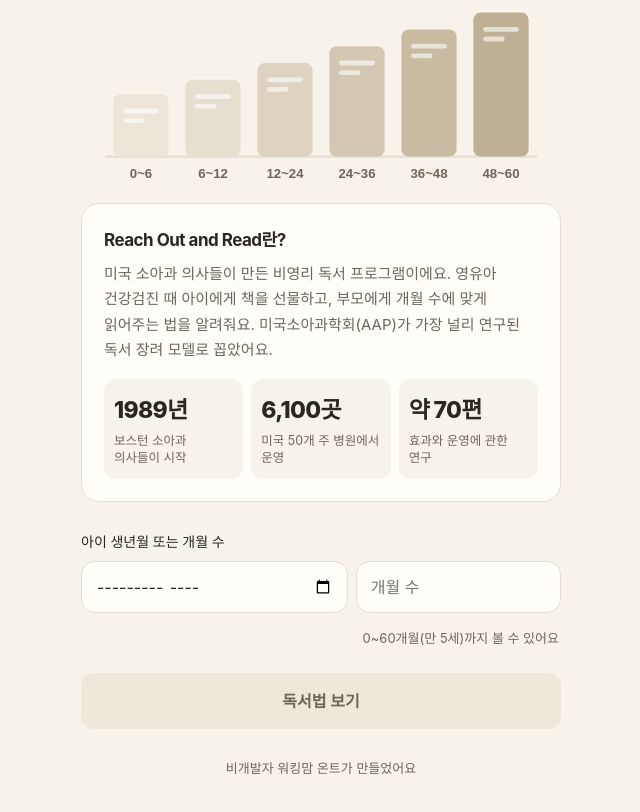
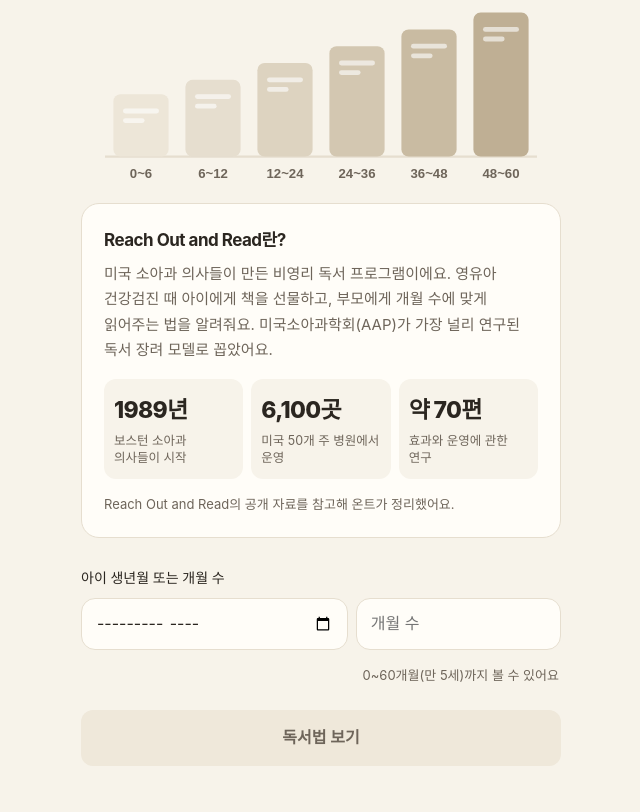
Before and after one commit to boldly1109-dev/ont, a plain HTML site: page reading/index.html in a window 1280 px wide. Shown: the part 324-1136 px from the top of the page, without its empty margins (319-959 px from the left). Drawn offline with Linux system fonts and the light colour scheme; a web font is replaced by a local one.

Commit message:
독서법 앱 출처 문구 추가

```diff
--- a/reading/index.html
+++ b/reading/index.html
@@ -118,6 +118,7 @@ details p{margin:6px 0}details a{color:var(--ink);overflow-wrap:anywhere}
         <div class="stat"><b>6,100곳</b><span>미국 50개 주 병원에서 운영</span></div>
         <div class="stat"><b>약 70편</b><span>효과와 운영에 관한 연구</span></div>
       </div>
+      <p style="font-size:13px;margin-top:14px">Reach Out and Read의 공개 자료를 참고해 온트가 정리했어요.</p>
     </div>
 
     <div class="field">
@@ -162,7 +163,6 @@ details p{margin:6px 0}details a{color:var(--ink);overflow-wrap:anywhere}
       <a class="btn go cta-b" href="https://instagram.com/hello.ont" target="_blank" rel="noopener">@hello.ont 팔로우하기</a>
     </section>
   </section>
-  <p class="foot">비개발자 워킹맘 온트가 만들었어요</p>
 </main>
 
 <script>
```
